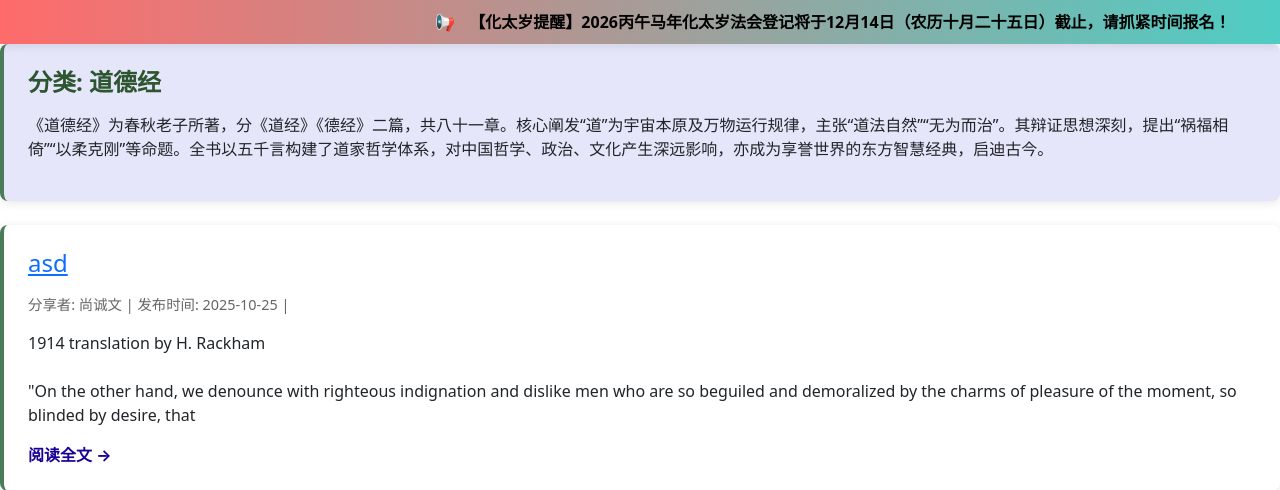
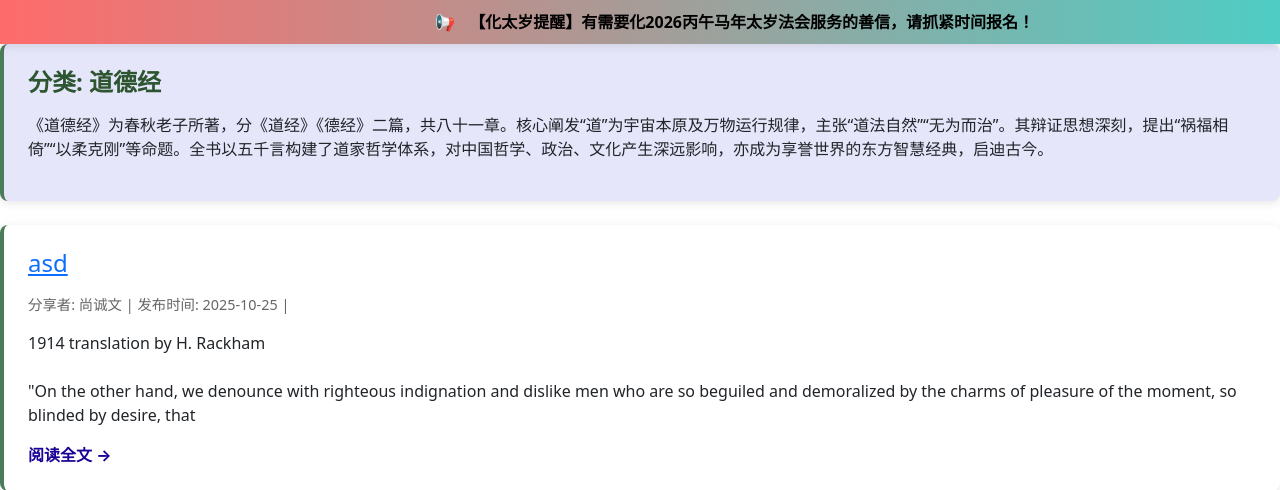
Before and after one commit to Wuhong0917/ChengWenDaoZhang, a Django app: a page that uses Taoism_site/templates/base.html in a window 1280 px wide. Shown: the part 56-546 px from the top of the page. Run offline with Django 5.2, Linux system fonts and the light colour scheme; data comes from the database, SQL or seed files in the repository; some libraries are stand-ins or nearby versions.

Commit message:
add taisui announcement change

```diff
--- a/Taoism_site/templates/base.html
+++ b/Taoism_site/templates/base.html
@@ -71,7 +71,7 @@
         <div class="announcement-content">
             <span class="announcement-text">
                 <span class="announcement-icon">📢</span>
-                【化太岁提醒】2026丙午马年化太岁法会登记将于12月14日（农历十月二十五日）截止，请抓紧时间报名！
+                【化太岁提醒】有需要化<span class="highlight">2026丙午马年太岁法会</span>服务的善信，请抓紧时间报名！
             </span>
         </div>
     </div>
```
